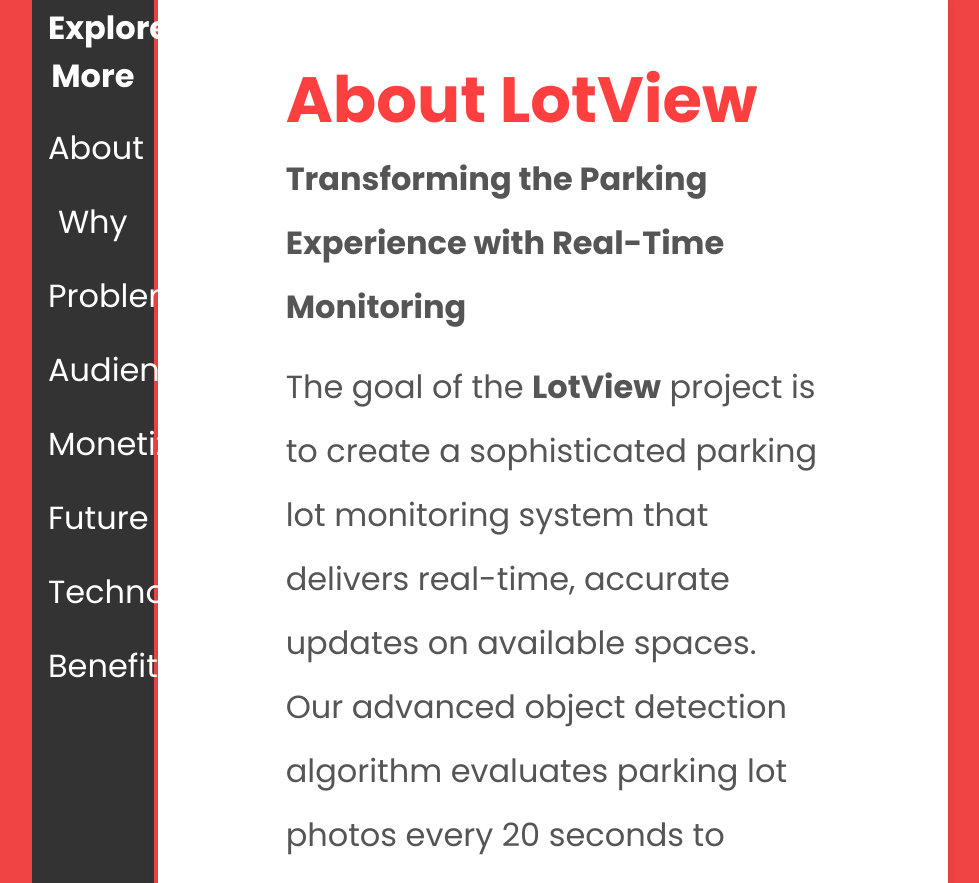
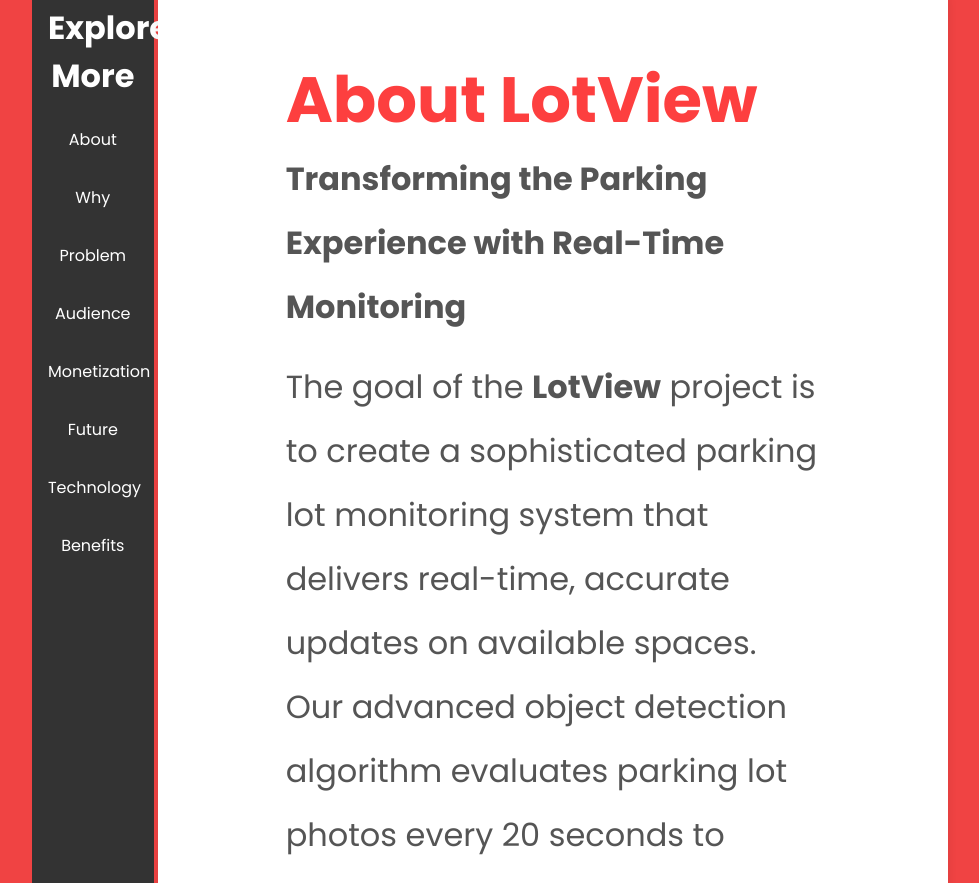
Before and after one commit to GitforJosh375/Senior_website, a React (Vite) app in the folder client/: page / in a window 1280 px wide. Shown: the part 844-1727 px from the top of the page, without its empty margins (150-1129 px from the left). Built offline with nearby package versions, Linux system fonts and the light colour scheme; no server answers.

Commit message:
fix issues with screen

```diff
--- a/client/src/components/DestinationStyles.css
+++ b/client/src/components/DestinationStyles.css
@@ -39,14 +39,10 @@
   font-size: 2rem;
 }
 
-.sidebar ul {
-  padding-left: 0;
-  font-size: 2rem;
 
-}
 
 .sidebar li {
-  line-height: 4rem;
+  line-height: 3rem;
 }
 
 .sidebar ul li {
```
